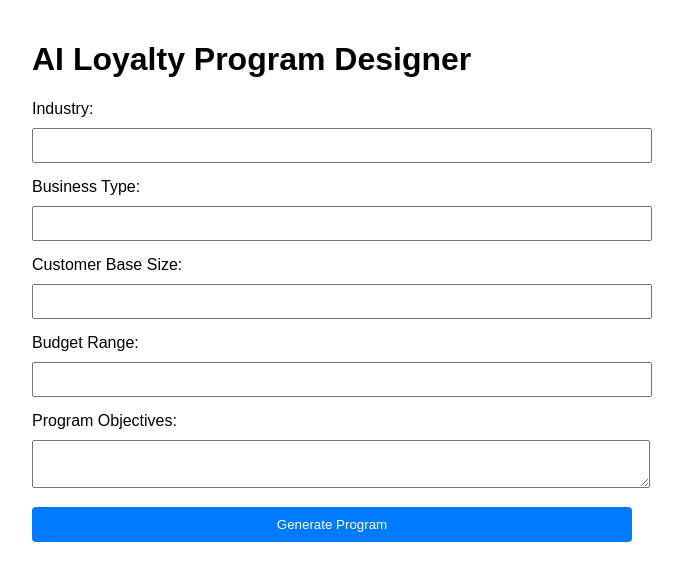
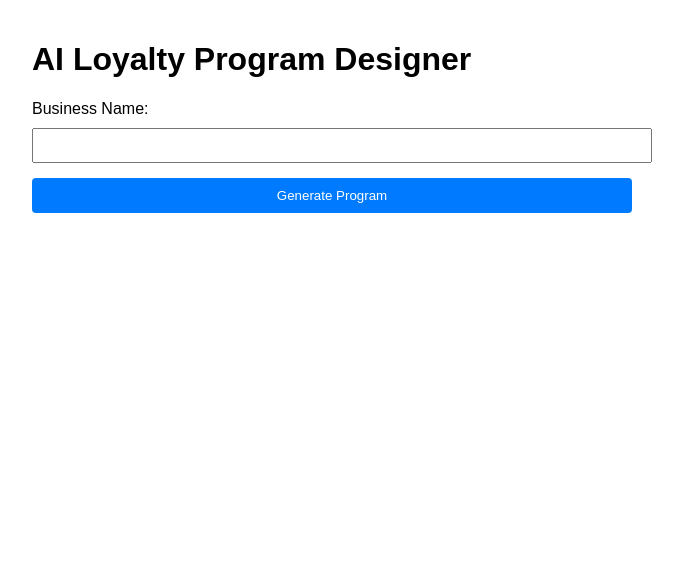
Before and after one commit to fsilva7456/loyalty-program-ai, a React (Create React App) app: page / in a window 1280 px wide. Shown: the top 580 px of the page, without its empty margins (308-991 px from the left). Built offline with nearby package versions, Linux system fonts and the light colour scheme.

Commit message:
Simplify form to business name only and add OpenAI integration

```diff
--- a/src/App.js
+++ b/src/App.js
@@ -1,25 +1,36 @@
 import React, { useState } from 'react';
+import OpenAI from 'openai';
 
 function App() {
-  const [formData, setFormData] = useState({
-    industry: '',
-    businessType: '',
-    customerBase: '',
-    budget: '',
-    objectives: ''
-  });
+  const [businessName, setBusinessName] = useState('');
+  const [generatedProgram, setGeneratedProgram] = useState('');
+  const [isLoading, setIsLoading] = useState(false);
 
   const handleSubmit = async (e) => {
     e.preventDefault();
-    // OpenAI integration will go here
-    console.log(formData);
-  };
+    setIsLoading(true);
 
-  const handleChange = (e) => {
-    setFormData({
-      ...formData,
-      [e.target.name]: e.target.value
-    });
+    try {
+      const openai = new OpenAI({
+        apiKey: process.env.REACT_APP_OPENAI_API_KEY,
+        dangerouslyAllowBrowser: true
+      });
+
+      const prompt = `Create a loyalty program proposal for a business called ${businessName}. Include program structure, rewards, and implementation suggestions.`;
+
+      const response = await openai.chat.completions.create({
+        model: "gpt-3.5-turbo",
+        messages: [{ role: "user", content: prompt }],
+        temperature: 0.7,
+      });
+
+      setGeneratedProgram(response.choices[0].message.content);
+    } catch (error) {
+      console.error('Error:', error);
+      setGeneratedProgram('Error generating program. Please check your API key and try again.');
+    } finally {
+      setIsLoading(false);
+    }
   };
 
   return (
@@ -27,56 +38,25 @@ function App() {
       <h1>AI Loyalty Program Designer</h1>
       <form onSubmit={handleSubmit}>
         <div>
-          <label>Industry:</label>
+          <label>Business Name:</label>
           <input
             type="text"
-            name="industry"
-            value={formData.industry}
-            onChange={handleChange}
+            value={businessName}
+            onChange={(e) => setBusinessName(e.target.value)}
+            required
           />
         </div>
+        <button type="submit" disabled={isLoading}>
+          {isLoading ? 'Generating...' : 'Generate Program'}
+        </button>
+      </form>
 
-        <div>
-          <label>Business Type:</label>
-          <input
-            type="text"
-            name="businessType"
-            value={formData.businessType}
-            onChange={handleChange}
-          />
+      {generatedProgram && (
+        <div className="output">
+          <h2>Generated Program:</h2>
+          <pre>{generatedProgram}</pre>
         </div>
-
-        <div>
-          <label>Customer Base Size:</label>
-          <input
-            type="text"
-            name="customerBase"
-            value={formData.customerBase}
-            onChange={handleChange}
-          />
-        </div>
-
-        <div>
-          <label>Budget Range:</label>
-          <input
-            type="text"
-            name="budget"
-            value={formData.budget}
-            onChange={handleChange}
-          />
-        </div>
-
-        <div>
-          <label>Program Objectives:</label>
-          <textarea
-            name="objectives"
-            value={formData.objectives}
-            onChange={handleChange}
-          />
-        </div>
-
-        <button type="submit">Generate Program</button>
-      </form>
+      )}
     </div>
   );
 }
```
